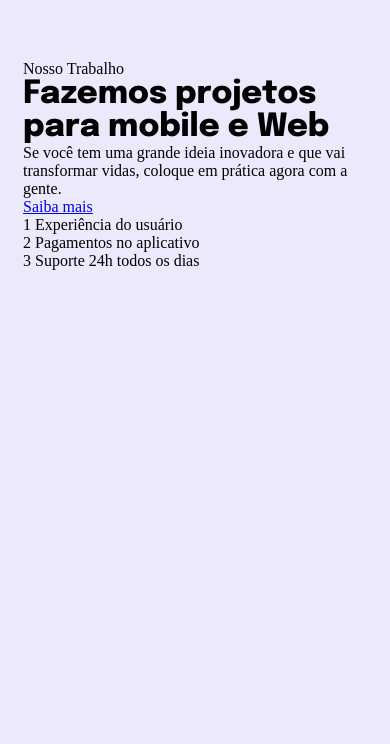
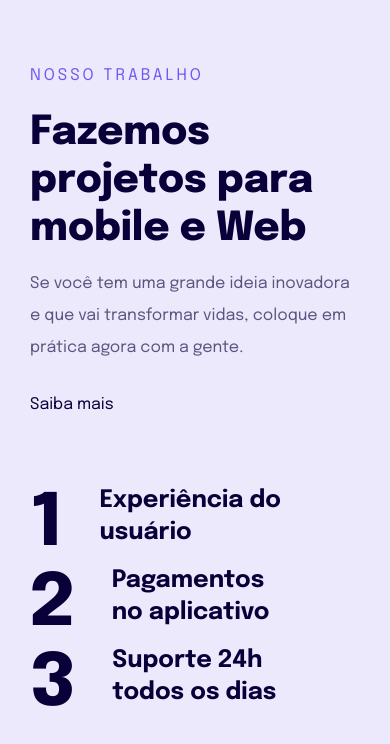
Before and after one commit to Felipe572/projeto-04, a plain HTML site: page index.html in a window 390 px wide. Drawn offline with Linux system fonts and the light colour scheme.

Commit message:
Finalizando css e responsividade

```diff
--- a/style.css
+++ b/style.css
@@ -4,17 +4,78 @@
     box-sizing: border-box;
 }
 
+:root {
+    font-size: 62.5%;
+}
+
 body {
+    font-family: 'Epilogue', sans-serif;
     background: #ece9fd;
 
-    padding: 60px 23px 66px;
+    padding: 6.0rem 2.3rem 6.6rem;
+    font-size: 1.6rem;
+}
+
+main {
+    max-width: 33rem;
+    margin: 0 auto;
+}
+
+main > p:first-child {
+    color: #7158ef;
+    letter-spacing: 3px;
+    text-transform: uppercase;
+    line-height: 3.2rem;
+    margin-bottom: 1.7rem;
 }
 
 h1 {
-    font-family: 'Epilogue', sans-serif;
     font-weight: 800;
+    font-size: 4rem;
+    line-height: 4.8rem;
+    color: #090039;
+
+    margin-bottom: 1.5rem;
+}
+
+h1 + p {
+    color: #0a0039a3;
+    line-height: 3.2rem;
+    margin-bottom: 3.2rem;
+}
+
+a {
+    color: #090039;
+    text-decoration: none;
+}
+
+a:hover {
+    font-weight: bold;
 }
 
 ul {
     list-style: none;
+     margin-top: 7.2rem;
 }
+
+ul > li {
+    font-weight: 700;
+    font-size: 2.4rem;
+    line-height: 3.2rem;
+    color: #090039;
+
+    max-width: 25.7rem;
+
+    display: flex;
+    gap: 3.8rem;
+}
+
+ul > li > span {
+    font-weight: 800;
+    font-size: 7.2rem;
+    line-height: 8rem;
+
+    letter-spacing: -2px;
+
+    color: #090039;
+}
```
